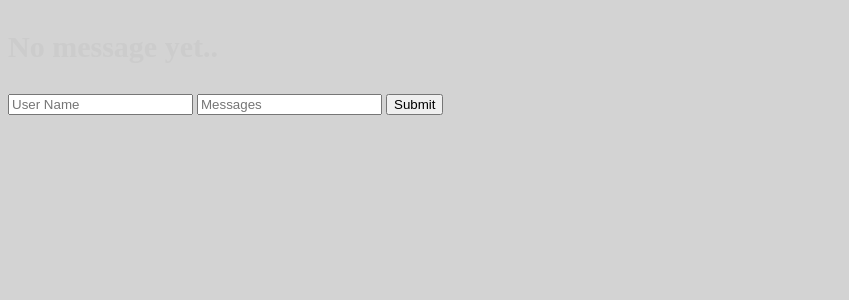
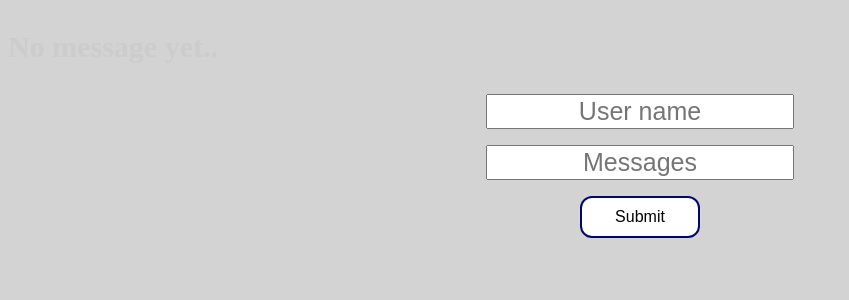
Before and after one commit to cmodi009/chat-messenger-FLASK, a Flask app: page / in a window 1280 px wide. Shown: the top 300 px of the page, without its empty margins (0-849 px from the left). Run offline with Flask 2, Linux system fonts and the light colour scheme; some libraries are stand-ins or nearby versions.

Commit message:
Update session.html

```diff
--- a/templates/session.html
+++ b/templates/session.html
@@ -11,10 +11,14 @@
     <h3 style='color: rgb(204, 204, 204);font-size: 30px;'>No message yet..</h3>
     <div class="message_holder"></div>
 
-    <form class="fun" action="" method="POST">
-      <input type="text" class="username" placeholder="User Name"/>
-      <input type="text" class="message" placeholder="Messages"/>
-      <input type="submit"/>
+    <form style="text-align: center" class="fun" action="" method="POST">
+      <p><input style="width: 300px;font-size: 25px;text-align: center" placeholder="User name" type="text" name="content"></p>
+      <p><input style="width: 300px;font-size: 25px;text-align: center" placeholder="Messages" type="text" name="content"></p>
+        <input style= "border-radius: 12px;background-color: white;
+  color: black;
+  border: 2px solid rgb(0,7,109);font-size: 16px;padding: 10px;
+  width: 120px" type="submit" value="Submit">
+
     </form>
 
     <!-- jQuery (necessary for Bootstrap's JavaScript plugins) -->
```
